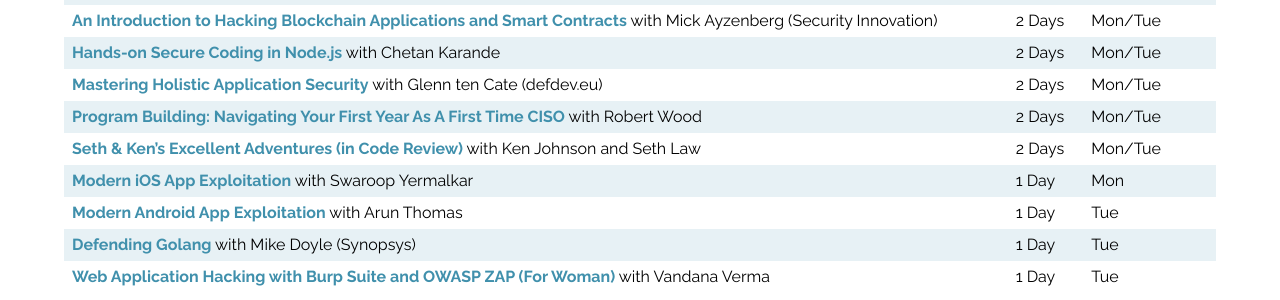
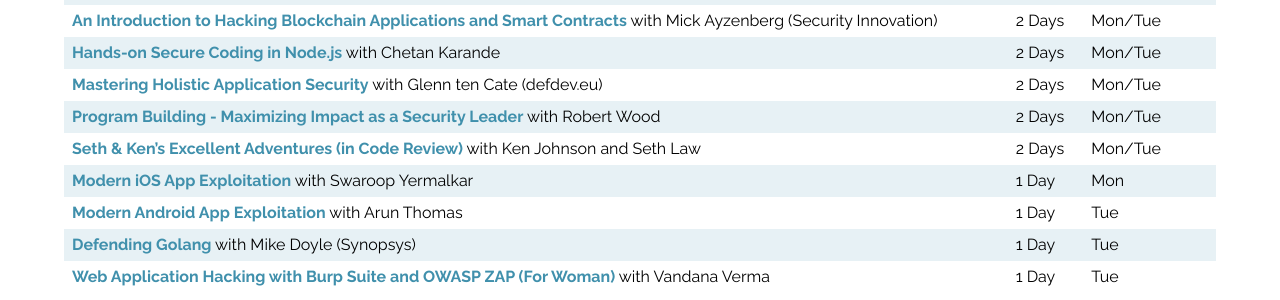
Before and after one commit to OWASP/AppSecTLV2019, a Jekyll site: the page built from program/trainings.md, in a window 1280 px wide. Shown: the part 644-944 px from the top of the page. Built offline with Jekyll 4.4.1, drawn with Linux system fonts in a browser that asks for light colours.

Commit message:
Update training title

```diff
--- a/_data/trainings.yml
+++ b/_data/trainings.yml
@@ -47,8 +47,8 @@
   days: Mon/Tue
   localprice: 7050 NIS
   price: $1650
-- title: "Program Building: Navigating Your First  Year As A First Time CISO"
-  url: https://globalappsectelaviv2019.sched.com/event/MCP0/program-building-navigating-your-first-year-as-a-first-time-ciso
+- title: "Program Building - Maximizing Impact as a Security Leader"
+  url: https://globalappsectelaviv2019.sched.com/event/MCP0/program-building-maximizing-impact-as-a-security-leader
   trainers: Robert Wood
   duration: 2 Days
   days: Mon/Tue
```
